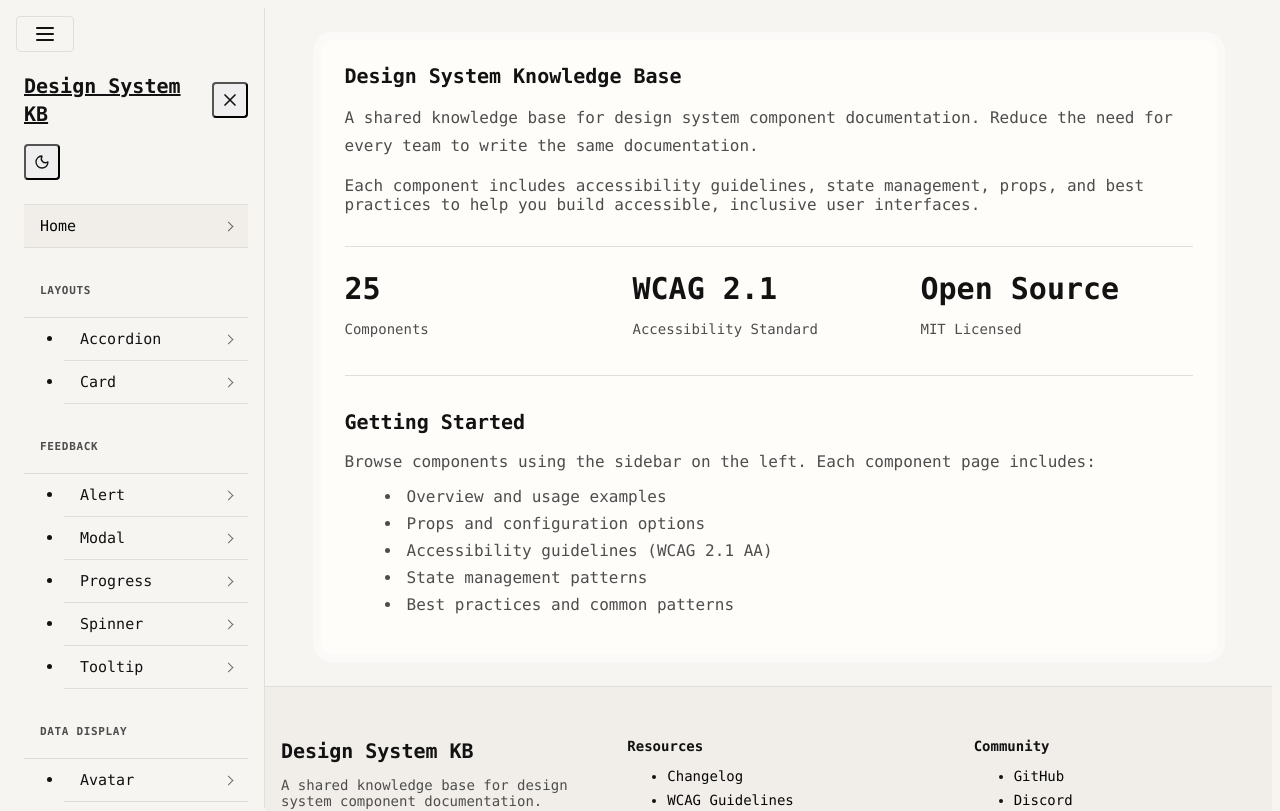
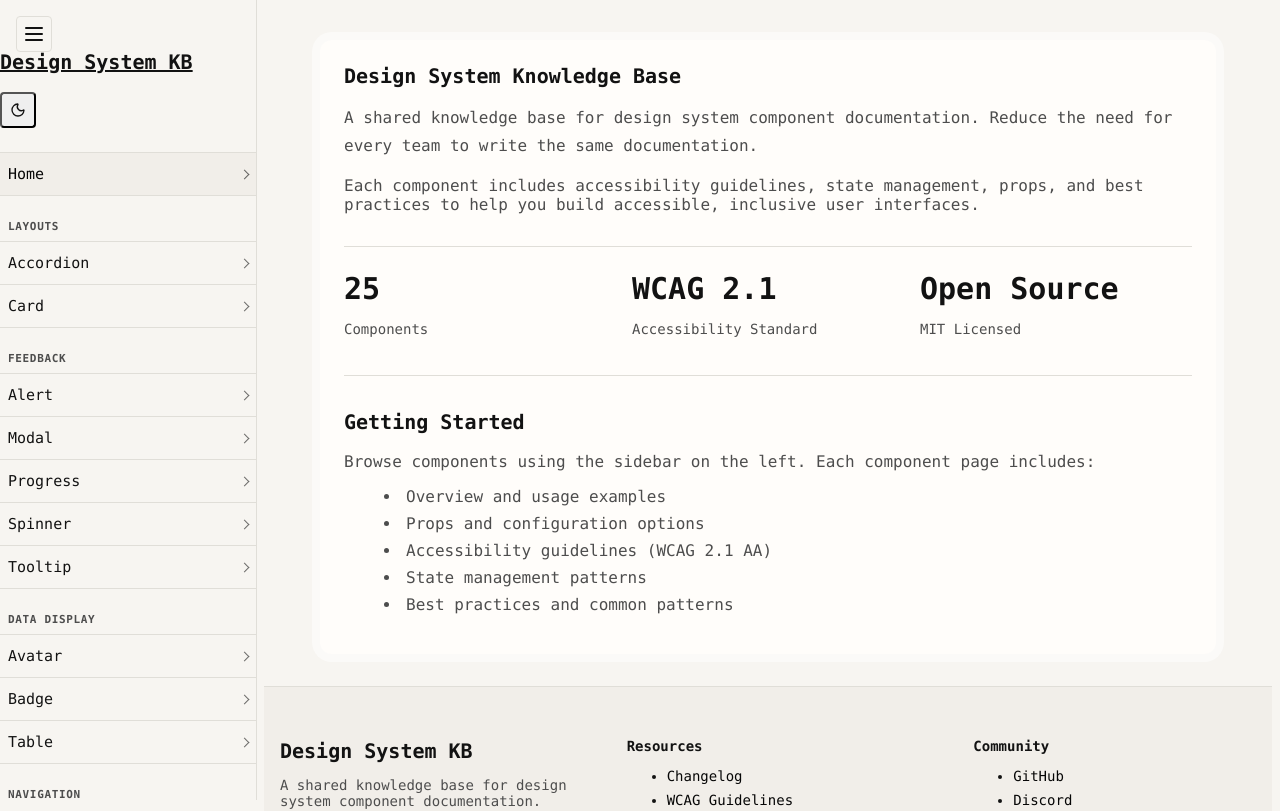
Before and after one commit to louriach/Common-design-system-documentation, a Next.js app: page / in a window 1280 px wide. Shown: the top 811 px of the page. Built offline with nearby package versions, Linux system fonts and the light colour scheme.

Commit message:
Sidebar style tweaks

```diff
--- a/src/app/layout.tsx
+++ b/src/app/layout.tsx
@@ -1,6 +1,5 @@
 import type { Metadata } from "next";
-import { Sidebar } from "@/components/Sidebar";
-import { Footer } from "@/components/Footer";
+import { AppShell } from "@/components/AppShell";
 import { ThemeProvider } from "@/components/ThemeProvider";
 import { getAllComponents } from "@/lib/markdown";
 import "./globals.css";
@@ -33,19 +32,7 @@ export default function RootLayout({
       </head>
       <body className="antialiased flex flex-col min-h-screen bg-background text-foreground">
         <ThemeProvider>
-          <div className="flex flex-1 bg-background">
-            <Sidebar components={components} />
-            <div className="flex flex-col flex-1 min-w-0 bg-background">
-              <main className="flex-1 overflow-y-auto bg-background">
-                <div className="container mx-auto px-4 py-8 max-w-4xl">
-                  <div className="docs-content-panel">
-                    {children}
-                  </div>
-                </div>
-              </main>
-              <Footer />
-            </div>
-          </div>
+          <AppShell components={components}>{children}</AppShell>
         </ThemeProvider>
       </body>
     </html>
--- a/src/app/semantic.css
+++ b/src/app/semantic.css
@@ -699,6 +699,12 @@ tr.even\:bg-muted:nth-child(even) { background-color: var(--color-muted); }
 .docs-page-footer a:hover { text-decoration: underline; }
 
 /* ========== Docs: Sidebar / nav ========== */
+.docs-sidebar-toggle {
+  position: fixed;
+  top: 1rem;
+  left: 1rem;
+  z-index: 50;
+}
 .docs-sidebar {
   position: fixed;
   left: 0;
@@ -713,16 +719,18 @@ tr.even\:bg-muted:nth-child(even) { background-color: var(--color-muted); }
   transition: transform 300ms ease-in-out;
 }
 .docs-sidebar.is-open { transform: translateX(0); }
-@media (min-width: 768px) {
-  .docs-sidebar { position: sticky; transform: translateX(0); }
+.docs-main-content {
+  transition: margin-left 300ms ease-in-out;
+  padding-left: 3.5rem; /* room for fixed hamburger */
 }
-.docs-nav-list { border-top: 1px solid var(--color-border); }
+.docs-main-content--sidebar-open { margin-left: 16rem; padding-left: 0; }
+.docs-nav-list { border-top: 1px solid var(--color-border); margin: 0; padding: 0; }
 .docs-nav-list .docs-nav-link { border-bottom: 1px solid var(--color-border); }
 .docs-nav-link {
   display: flex;
   align-items: center;
   justify-content: space-between;
-  padding: 0.75rem 1rem;
+  padding: 0.75rem .5rem;
   font-size: 0.9375rem;
   font-weight: 500;
   color: var(--color-foreground);
@@ -744,10 +752,10 @@ tr.even\:bg-muted:nth-child(even) { background-color: var(--color-muted); }
 .docs-nav-link--active { background: var(--color-muted); color: var(--color-primary); }
 .docs-nav-link--home-active { background: var(--color-muted); color: var(--color-primary); }
 .docs-nav-category {
-  padding: 0.75rem 1rem 0.25rem;
   font-size: 0.6875rem;
   font-weight: 600;
   color: var(--color-muted-foreground);
+  margin: 0 .5rem .5rem;
   text-transform: uppercase;
   letter-spacing: 0.06em;
 }
--- /dev/null
+++ b/src/components/AppShell.tsx
@@ -0,0 +1,61 @@
+"use client";
+
+import { useState } from "react";
+import { Sidebar } from "./Sidebar";
+import { Footer } from "./Footer";
+import { Button } from "./ui/button";
+import { ComponentMetadata } from "@/lib/markdown";
+
+interface AppShellProps {
+  components: ComponentMetadata[];
+  children: React.ReactNode;
+}
+
+export function AppShell({ components, children }: AppShellProps) {
+  const [sidebarOpen, setSidebarOpen] = useState(true);
+
+  return (
+    <div className="flex flex-1 bg-background">
+      {/* Persistent hamburger: fixed top-left, toggles sidebar */}
+      <Button
+        variant="outline"
+        size="icon"
+        className="docs-sidebar-toggle fixed top-4 left-4 z-50"
+        onClick={() => setSidebarOpen((open) => !open)}
+        aria-label={sidebarOpen ? "Close menu" : "Open menu"}
+      >
+        <svg
+          className="w-6 h-6"
+          fill="none"
+          stroke="currentColor"
+          viewBox="0 0 24 24"
+          aria-hidden
+        >
+          <path
+            strokeLinecap="round"
+            strokeLinejoin="round"
+            strokeWidth={2}
+            d="M4 6h16M4 12h16M4 18h16"
+          />
+        </svg>
+      </Button>
+
+      <Sidebar
+        components={components}
+        isOpen={sidebarOpen}
+        onClose={() => setSidebarOpen(false)}
+      />
+
+      <div
+        className={`flex flex-col flex-1 min-w-0 bg-background docs-main-content ${sidebarOpen ? "docs-main-content--sidebar-open" : ""}`}
+      >
+        <main className="flex-1 overflow-y-auto bg-background">
+          <div className="container mx-auto px-4 py-8 max-w-4xl">
+            <div className="docs-content-panel">{children}</div>
+          </div>
+        </main>
+        <Footer />
+      </div>
+    </div>
+  );
+}
--- a/src/components/Sidebar.tsx
+++ b/src/components/Sidebar.tsx
@@ -3,17 +3,16 @@
 import Link from "next/link";
 import { usePathname } from "next/navigation";
 import { ComponentMetadata } from "@/lib/markdown";
-import { Button } from "./ui/button";
 import { ThemeSwitcher } from "./ThemeSwitcher";
-import { useState } from "react";
 
 interface SidebarProps {
   components: ComponentMetadata[];
+  isOpen: boolean;
+  onClose: () => void;
 }
 
-export function Sidebar({ components }: SidebarProps) {
+export function Sidebar({ components, isOpen, onClose }: SidebarProps) {
   const pathname = usePathname();
-  const [isOpen, setIsOpen] = useState(false);
 
   // Group components by category
   const grouped = components.reduce(
@@ -33,63 +32,19 @@ export function Sidebar({ components }: SidebarProps) {
   };
 
   return (
-    <>
-      {/* Mobile menu button */}
-      <Button
-        variant="outline"
-        className="md:hidden fixed top-4 left-4 z-50"
-        onClick={() => setIsOpen(!isOpen)}
-        aria-label="Toggle sidebar"
-      >
-        <svg
-          className="w-6 h-6"
-          fill="none"
-          stroke="currentColor"
-          viewBox="0 0 24 24"
-        >
-          <path
-            strokeLinecap="round"
-            strokeLinejoin="round"
-            strokeWidth={2}
-            d="M4 6h16M4 12h16M4 18h16"
-          />
-        </svg>
-      </Button>
-
-      {/* Mobile overlay */}
-      {isOpen && (
-        <div
-          className="md:hidden fixed inset-0 bg-black/50 z-40"
-          onClick={() => setIsOpen(false)}
-        />
-      )}
-
-      {/* Sidebar */}
     <aside
         className={`docs-sidebar ${isOpen ? "is-open" : ""}`}
+        aria-hidden={!isOpen}
       >
-        <div className="p-4">
+        <div>
           <div className="mb-6 pt-12 md:pt-4">
-            <div className="flex items-center justify-between mb-4">
             <Link
               href="/"
-                className="text-xl font-bold text-foreground hover:text-primary"
-                onClick={() => setIsOpen(false)}
+              className="text-xl font-bold text-foreground hover:text-primary block mb-4"
+              onClick={onClose}
             >
               Design System KB
             </Link>
-              <Button
-                variant="ghost"
-                size="icon"
-                className="md:hidden"
-                onClick={() => setIsOpen(false)}
-                aria-label="Close sidebar"
-              >
-                <svg className="w-5 h-5" fill="none" stroke="currentColor" viewBox="0 0 24 24">
-                  <path strokeLinecap="round" strokeLinejoin="round" strokeWidth={2} d="M6 18L18 6M6 6l12 12" />
-                </svg>
-              </Button>
-            </div>
             <div className="flex items-center gap-2">
               <ThemeSwitcher />
             </div>
@@ -100,7 +55,7 @@ export function Sidebar({ components }: SidebarProps) {
               <Link
                 href="/"
                 className={`docs-nav-link ${pathname === "/" ? "docs-nav-link--home-active" : ""}`}
-                onClick={() => setIsOpen(false)}
+                onClick={onClose}
               >
                 Home
               </Link>
@@ -114,7 +69,7 @@ export function Sidebar({ components }: SidebarProps) {
                       <Link
                         href={`/components/${component.slug}/`}
                         className={`docs-nav-link ${isActive(component.slug) ? "docs-nav-link--active" : ""}`}
-                        onClick={() => setIsOpen(false)}
+                        onClick={onClose}
                       >
                         {component.title}
                       </Link>
@@ -126,6 +81,5 @@ export function Sidebar({ components }: SidebarProps) {
           </nav>
         </div>
       </aside>
-    </>
   );
 }
```
Lines whose indentation alone changed are shown as unchanged.
